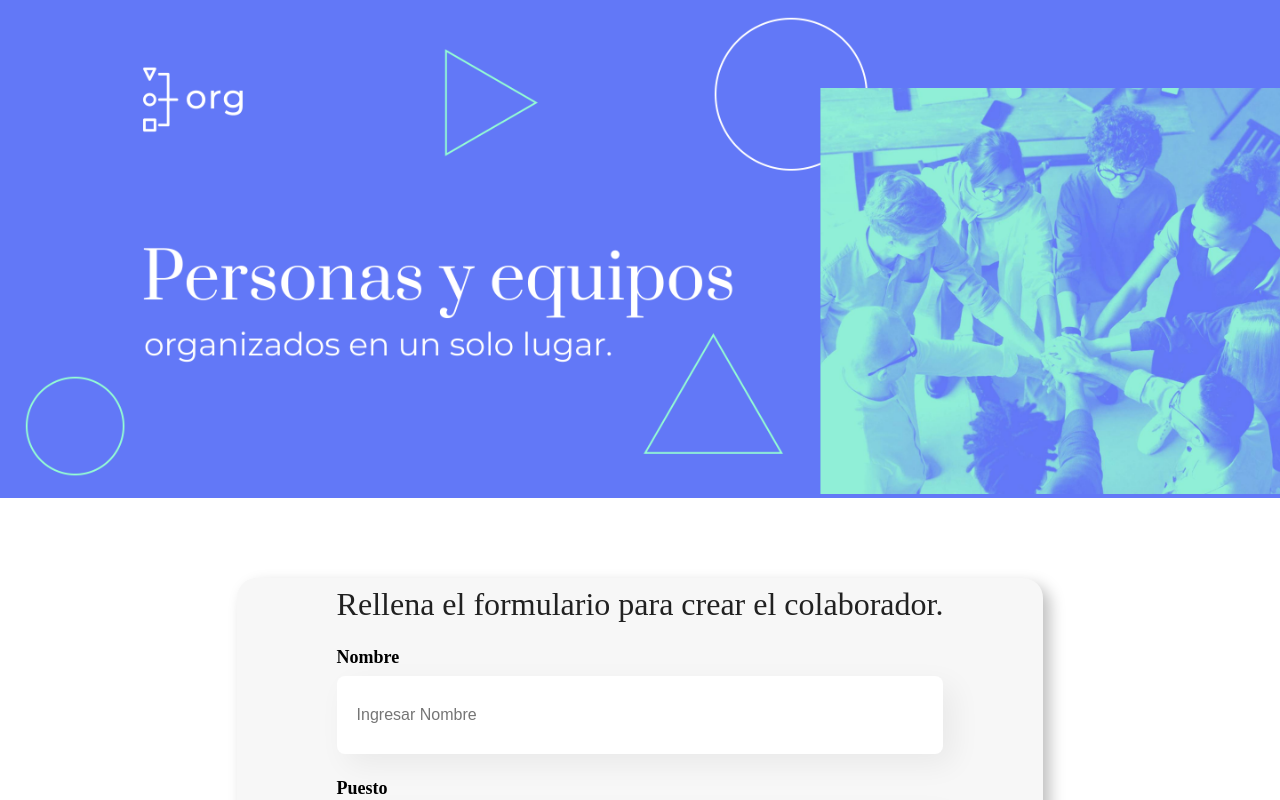
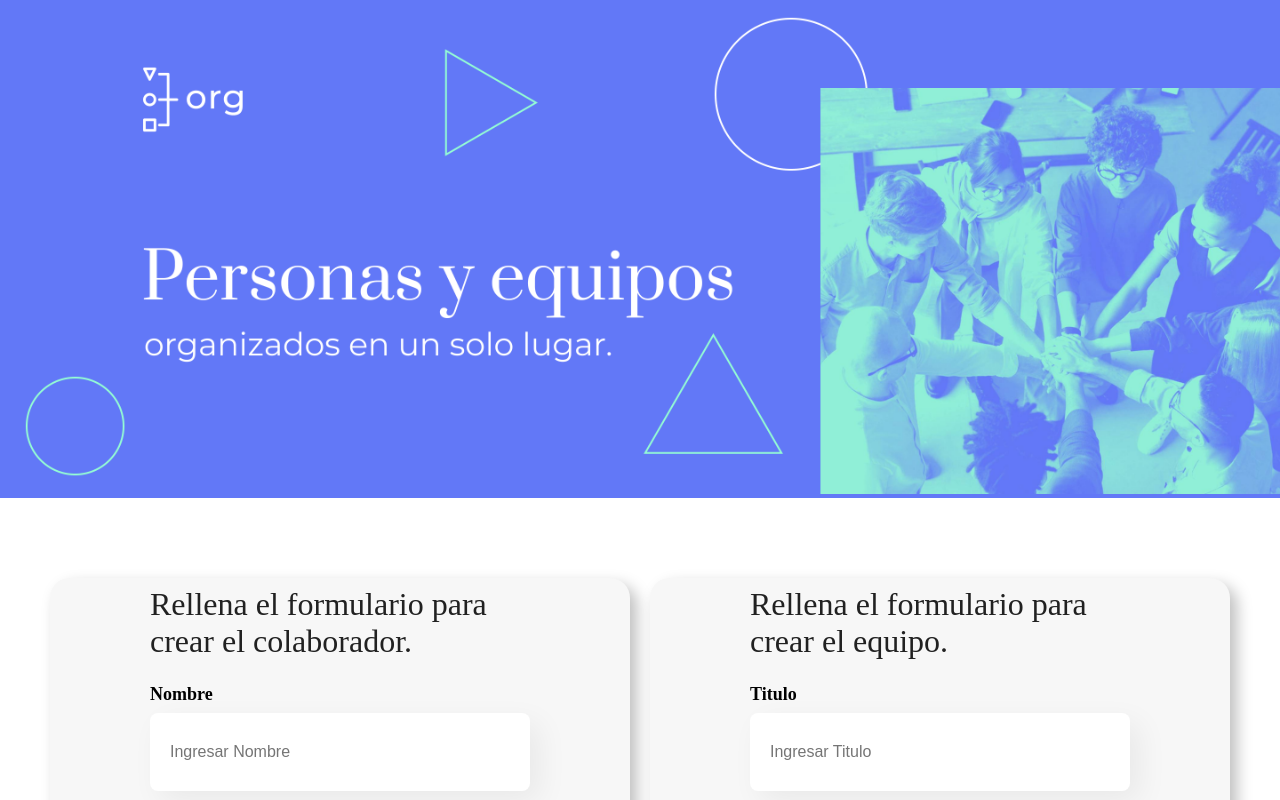
Before and after one commit to YossecSA/Organizacion-Empresa-Alura, a React (Vite) app: page / in a window 1280 px wide. Both pictures are taken after a click on the picture 842 px from the left and 535 px from the top of the page. Shown: the top 800 px of the page. Built offline with nearby package versions, Linux system fonts and the light colour scheme.

Commit message:
codigo terminado

```diff
--- a/src/App.jsx
+++ b/src/App.jsx
@@ -89,6 +89,10 @@ const App = () => {
         actualizarEquipos(equiposActualizados);
     };
 
+    const crearEquipo = (nuevoEquipo) => {
+        actualizarEquipos([...Equipos, {...nuevoEquipo, id:uuid() }]);
+    };
+
     return (
         <div>
             <Header />
@@ -96,6 +100,7 @@ const App = () => {
                 <Formulario
                     equipos={Equipos.map((equipo) => equipo.titulo)}
                     registrarColaborador={registrarColaborador}
+                    crearEquipo={crearEquipo}
                 />
             ) : (
                 <></>
--- a/src/components/CampoTexto/CampoTexto.css
+++ b/src/components/CampoTexto/CampoTexto.css
@@ -17,3 +17,7 @@
     font-size: 16PX;
     border-radius: 8px;
 }
+.campo-color input{
+    height: 40px;
+    padding: 5px 20px;
+}
--- a/src/components/CampoTexto/CampoTexto.jsx
+++ b/src/components/CampoTexto/CampoTexto.jsx
@@ -2,18 +2,21 @@ import React from "react";
 import "./CampoTexto.css";
 
 const CampoTexto = (props) => {
+    const { type = 'text' } = props;
+
     const manejarCambio = (e) => {
         props.actualizarValor(e.target.value);
     };
 
     return (
-        <div className="campo-texto">
+        <div className={`campo-texto campo-${type}`}>
             <label>{props.titulo}</label>
             <input
                 placeholder={props.placeholder}
                 required={props.required}
                 value={props.valor}
                 onChange={manejarCambio}
+                type={type}
             />
         </div>
     );
--- a/src/components/Formulario/Formulario.css
+++ b/src/components/Formulario/Formulario.css
@@ -1,10 +1,12 @@
 .formulario{
     display: flex;
-    justify-content: center;
-    margin: 80px 0;
+    justify-content: space-evenly;
+    margin: 80px 50px;
+    flex-wrap: wrap;
+    gap: 20px;
 }
 .formulario form{
-    max-width: 80%;
+    flex: 1;
     background-color: #F7F7F7;
     box-shadow: 7PX 7PX 15PX rgba(0, 0, 0, 25%);
     border-radius: 20PX;
--- a/src/components/Formulario/Formulario.jsx
+++ b/src/components/Formulario/Formulario.jsx
@@ -10,6 +10,11 @@ const Formulario = (props) => {
     const [foto, setFoto] = useState("");
     const [equipo, setEquipo] = useState("");
 
+    const [titulo, setTitulo] = useState("");
+    const [color, setColor] = useState("");
+
+    const { registrarColaborador, crearEquipo } = props;
+
     const manejarEnvio = (e) => {
         e.preventDefault();
 
@@ -19,8 +24,14 @@ const Formulario = (props) => {
             foto,
             equipo,
         };
-        props.registrarColaborador(datosEnviar);
+        registrarColaborador(datosEnviar);
     };
+
+    const manejarNuevoEquipo = (e) => {
+        e.preventDefault();
+        crearEquipo({ titulo, color });
+    };
+
     return (
         <section className="formulario">
             <form onSubmit={manejarEnvio}>
@@ -53,6 +64,25 @@ const Formulario = (props) => {
                 />
                 <Boton texto="Crear" />
             </form>
+            <form onSubmit={manejarNuevoEquipo}>
+                <h2>Rellena el formulario para crear el equipo.</h2>
+                <CampoTexto
+                    titulo="Titulo"
+                    placeholder="Ingresar Titulo"
+                    required
+                    valor={titulo}
+                    actualizarValor={setTitulo}
+                />
+                <CampoTexto
+                    titulo="Color"
+                    placeholder="Ingresar el color"
+                    required
+                    valor={color}
+                    type="color"
+                    actualizarValor={setColor}
+                />
+                <Boton texto="Registrar Equipo" />
+            </form>
         </section>
     );
 };
```
